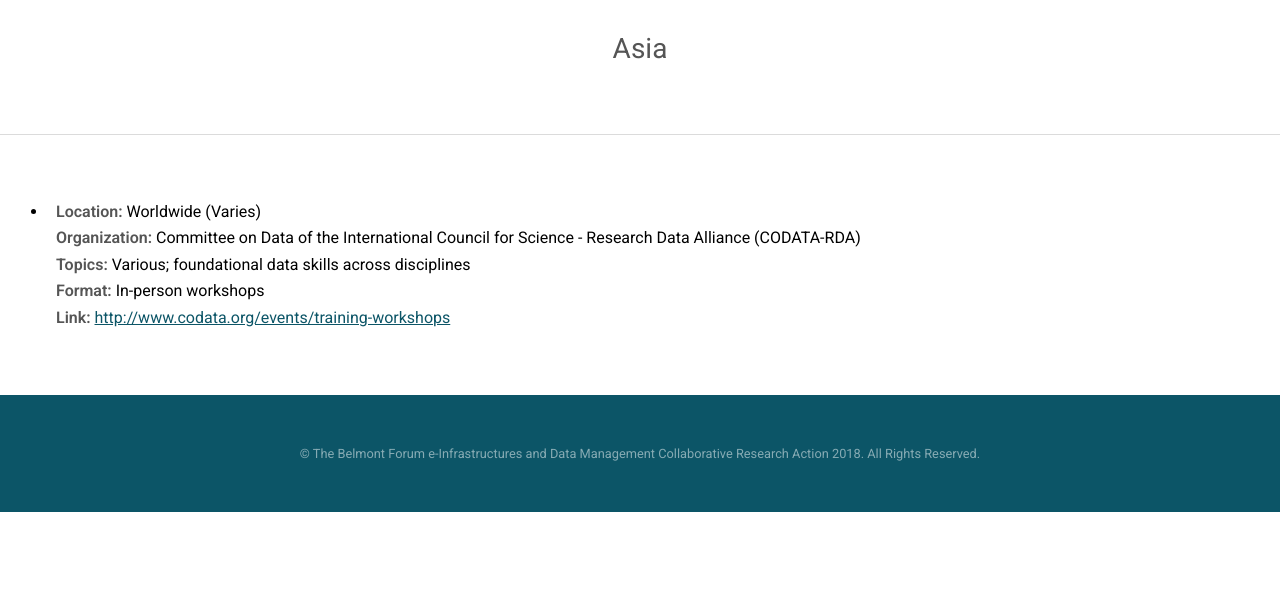
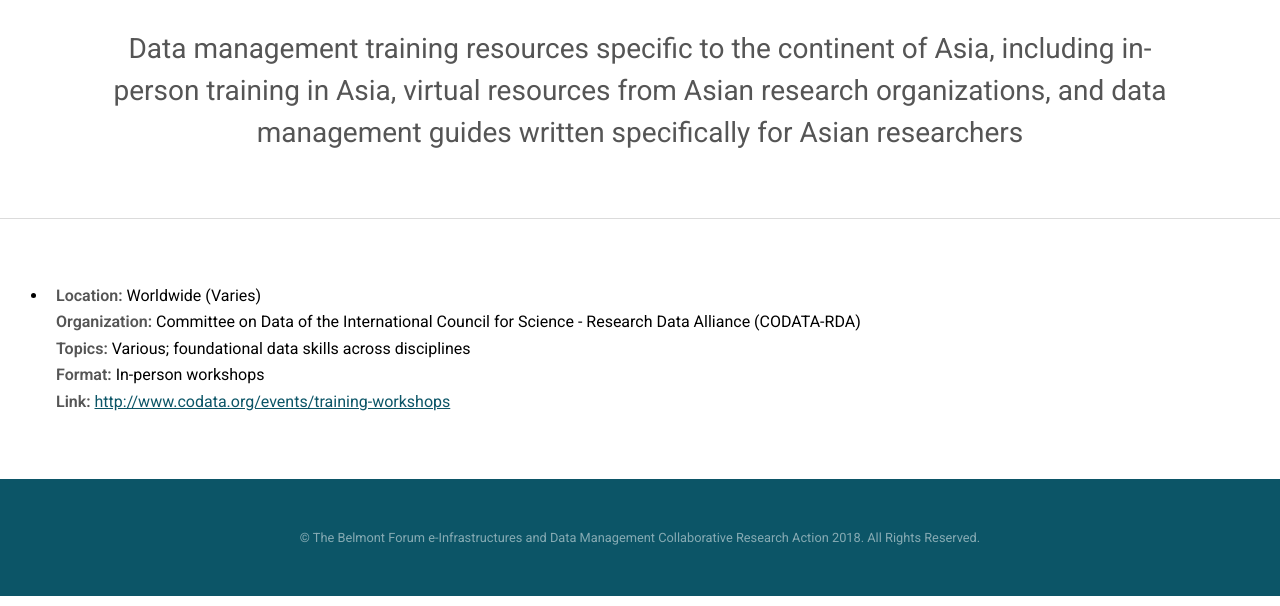
Before and after one commit to bfe-inf/toolkit, a Jekyll site: the page built from dmt-asia.html, in a window 1280 px wide, cut to the strip 294-900 px from the top of the page. Built offline with Jekyll 4.4.1, drawn with Linux system fonts in a browser that asks for light colours.

Commit message:
Update dmt-asia.html

```diff
--- a/dmt-asia.html
+++ b/dmt-asia.html
@@ -48,7 +48,7 @@
 			<section id="main" class="wrapper" style="padding-bottom: 0px;">
 				<div class="inner">
 					<header class="align-center">
-						<h3>Asia</h3>
+						<h3>Data management training resources specific to the continent of Asia, including in-person training in Asia, virtual resources from Asian research organizations, and data management guides written specifically for Asian researchers</h3>
 					</header>
 			</section>
 			<hr>
```
